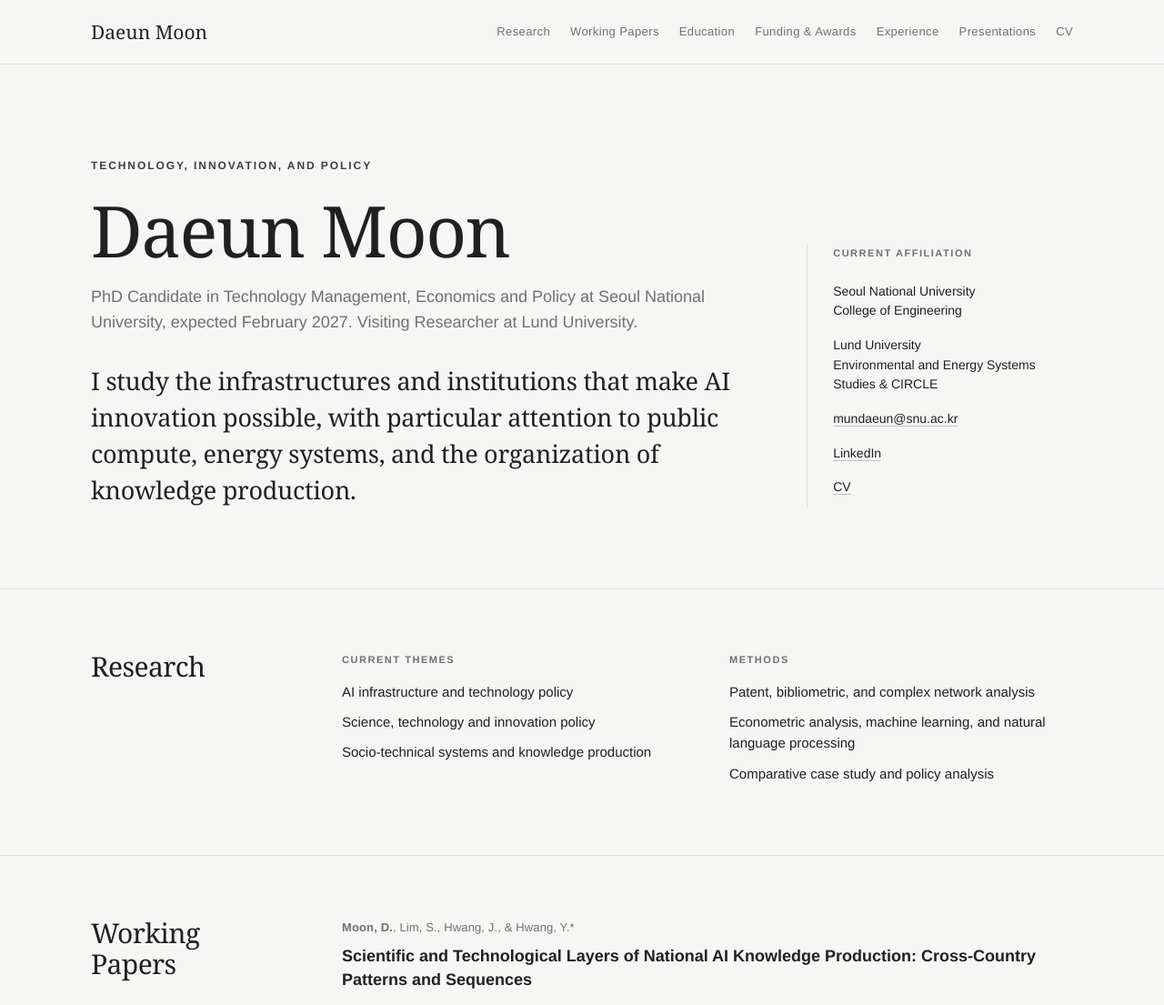
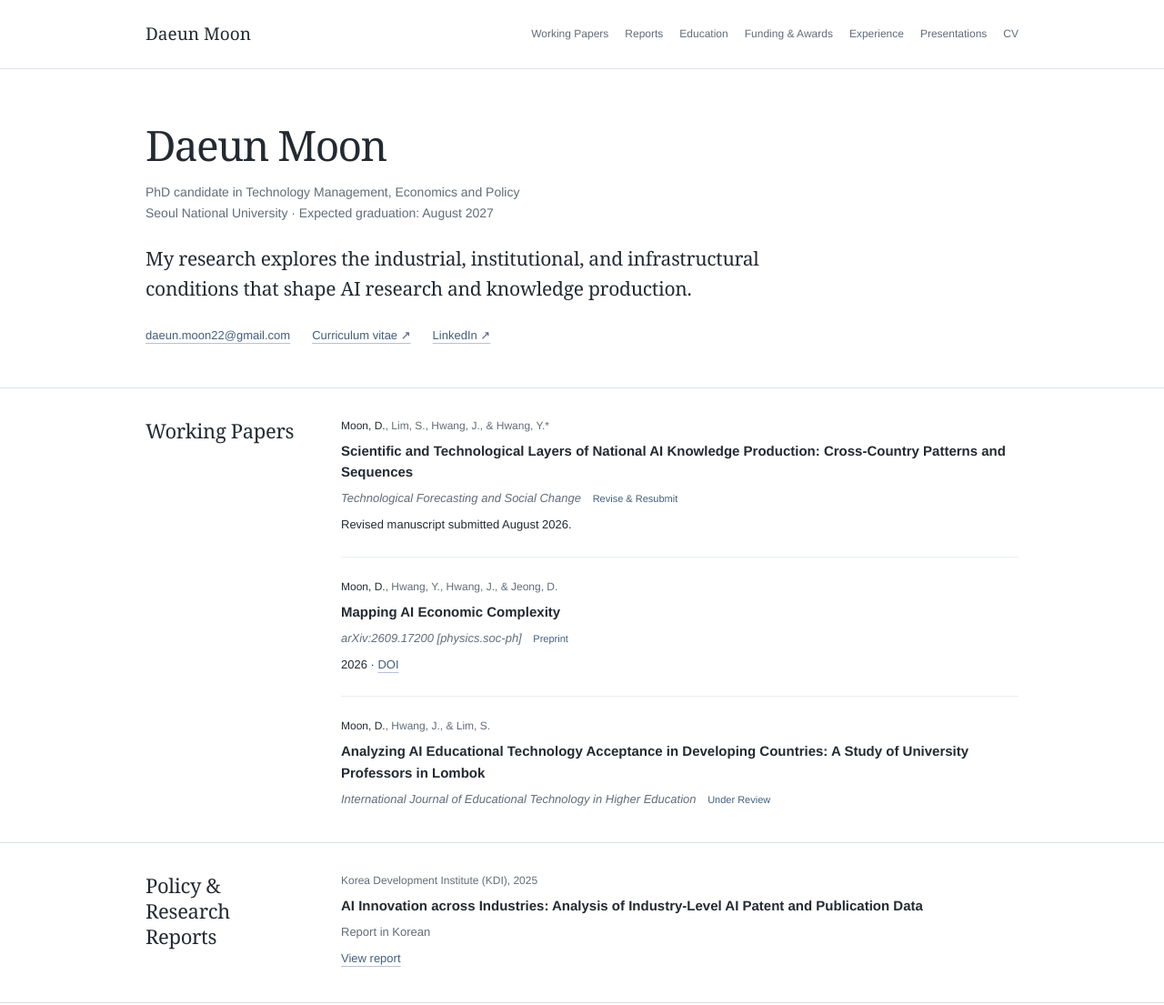
Before and after one commit to moon-daeun/moon-daeun.github.io, a plain HTML site: page index.html in a window 1280 px wide. Shown: the top 1105 px of the page at 91% size. Drawn offline with Linux system fonts and the light colour scheme.

Commit message:
Add files via upload

```diff
--- a/index.html
+++ b/index.html
@@ -3,282 +3,75 @@
 <head>
   <meta charset="utf-8" />
   <meta name="viewport" content="width=device-width, initial-scale=1" />
-  <meta name="description" content="Daeun Moon | Technology and innovation policy, AI infrastructure, socio-technical transitions, and innovation systems." />
+  <meta name="description" content="Daeun Moon | My research explores the industrial, institutional, and infrastructural conditions that shape AI research and knowledge production." />
   <title>Daeun Moon | Academic Website</title>
 
   <style>
-    :root {
-      --bg: #f6f6f5;
-      --paper: #ffffff;
-      --text: #202020;
-      --muted: #707070;
-      --line: #ddddda;
-      --accent: #3f3f3f;
-      --max: 1080px;
+    :root { --bg:#ffffff; --text:#242a32; --muted:#626c79; --line:#dce1e8; --accent:#435e7c; --max:960px; }
+    * { box-sizing:border-box; }
+    html { scroll-behavior:smooth; }
+    body { margin:0; background:var(--bg); color:var(--text); font-family:"Helvetica Neue",Arial,sans-serif; font-size:15px; line-height:1.65; -webkit-font-smoothing:antialiased; }
+    a { color:inherit; text-decoration:none; text-underline-offset:4px; overflow-wrap:anywhere; }
+    a:hover { color:var(--accent); text-decoration:underline; }
+    :focus-visible { outline:2px solid var(--accent); outline-offset:5px; }
+    .wrap { width:min(calc(100% - 64px),var(--max)); margin:auto; }
+    header { border-bottom:1px solid var(--line); }
+    .nav { display:flex; align-items:center; justify-content:space-between; gap:20px; padding:22px 0; }
+    .brand { font-family:Georgia,"Times New Roman",serif; font-size:19px; white-space:nowrap; }
+    nav { display:flex; flex-wrap:wrap; gap:8px 18px; font-size:12px; color:var(--muted); }
+    .hero { padding:58px 0 46px; }
+    h1,h2 { font-family:Georgia,"Times New Roman",serif; font-weight:400; }
+    h1 { margin:0 0 15px; font-size:46px; line-height:1.1; letter-spacing:-.035em; }
+    .role { margin:0; max-width:600px; color:var(--muted); font-size:14px; line-height:1.65; }
+    .intro { margin:22px 0 0; max-width:690px; font-family:Georgia,"Times New Roman",serif; font-size:21px; line-height:1.55; letter-spacing:-.012em; }
+    .contact-links { display:flex; flex-wrap:wrap; gap:10px 24px; margin-top:25px; font-size:13px; color:var(--accent); }
+    .contact-links a { text-decoration:underline; text-decoration-color:#b5c2d2; }
+    section { border-top:1px solid var(--line); padding:32px 0 36px; scroll-margin-top:24px; }
+    .section-grid { display:grid; grid-template-columns:175px minmax(0,1fr); gap:40px; align-items:start; }
+    h2 { margin:0; max-width:175px; font-size:22px; line-height:1.28; letter-spacing:-.015em; }
+    h3 { margin:0; font-size:15px; font-weight:600; line-height:1.55; }
+    p { margin:7px 0 0; }
+    .entry { margin:0 0 23px; padding:0 0 23px; border-bottom:1px solid #e9edf2; }
+    .entry:last-child { margin-bottom:0; padding-bottom:0; border-bottom:0; }
+    .meta { margin-bottom:6px; color:var(--muted); font-size:12px; line-height:1.6; }
+    .meta strong { color:var(--text); font-weight:500; }
+    .muted { color:var(--muted); }
+    .entry p,.timeline-row p { font-size:13px; line-height:1.7; }
+    .entry p a { color:var(--accent); text-decoration:underline; text-decoration-color:#b5c2d2; }
+    .status { display:inline-block; margin-left:9px; color:var(--accent); font-size:11px; font-weight:500; }
+    .timeline-row { display:grid; grid-template-columns:105px minmax(0,1fr); gap:20px; margin-bottom:22px; }
+    .timeline-row:last-child { margin-bottom:0; }
+    .date { color:var(--muted); font-size:12px; padding-top:2px; }
+    footer { padding:23px 0 34px; border-top:1px solid var(--line); color:var(--muted); font-size:11px; }
+    .skip-link { position:absolute; top:-80px; left:16px; padding:8px 14px; background:var(--bg); }
+    .skip-link:focus { top:8px; }
+    @media(max-width:850px) { .nav { align-items:flex-start; flex-direction:column; gap:12px; } }
+    @media(max-width:600px) {
+      .wrap { width:calc(100% - 40px); }
+      .nav { padding:18px 0; }
+      nav { gap:10px 16px; }
+      .hero { padding:36px 0 32px; }
+      h1 { font-size:36px; }
+      .intro { font-size:19px; margin-top:18px; }
+      .contact-links { gap:10px 20px; margin-top:20px; }
+      section { padding:26px 0 30px; }
+      .section-grid { grid-template-columns:1fr; gap:22px; }
+      h2 { max-width:none; font-size:21px; }
+      .timeline-row { grid-template-columns:1fr; gap:3px; }
     }
-
-    * { box-sizing: border-box; }
-
-    html { scroll-behavior: smooth; }
-
-    body {
-      margin: 0;
-      background: var(--bg);
-      color: var(--text);
-      font-family: "Helvetica Neue", Arial, sans-serif;
-      font-size: 16px;
-      line-height: 1.72;
-      -webkit-font-smoothing: antialiased;
-      text-rendering: optimizeLegibility;
-    }
-
-    a {
-      color: inherit;
-      text-decoration: none;
-      border-bottom: 1px solid rgba(63, 63, 63, .28);
-    }
-
-    a:hover {
-      color: var(--accent);
-      border-bottom-color: var(--accent);
-    }
-
-    .wrap {
-      width: min(calc(100% - 48px), var(--max));
-      margin: 0 auto;
-    }
-
-    header {
-      background: rgba(246, 246, 245, .96);
-      border-bottom: 1px solid var(--line);
-      position: sticky;
-      top: 0;
-      z-index: 10;
-      backdrop-filter: blur(8px);
-    }
-
-    .nav {
-      min-height: 70px;
-      display: flex;
-      align-items: center;
-      justify-content: space-between;
-      gap: 28px;
-    }
-
-    .brand {
-      font-family: Georgia, "Times New Roman", serif;
-      font-size: 21px;
-      color: var(--text);
-      border-bottom: 0;
-    }
-
-    nav {
-      display: flex;
-      flex-wrap: wrap;
-      gap: 22px;
-      font-size: 13px;
-      letter-spacing: .03em;
-    }
-
-    nav a {
-      color: var(--muted);
-      border-bottom: 0;
-    }
-
-    nav a:hover { color: var(--text); }
-
-    .hero {
-      min-height: 72vh;
-      padding: 96px 0 88px;
-      display: grid;
-      grid-template-columns: minmax(0, 1.7fr) minmax(270px, .7fr);
-      gap: 76px;
-      align-items: end;
-    }
-
-    .eyebrow {
-      margin-bottom: 22px;
-      color: var(--accent);
-      font-size: 12px;
-      font-weight: 700;
-      letter-spacing: .16em;
-      text-transform: uppercase;
-    }
-
-    h1, h2 {
-      font-family: Georgia, "Times New Roman", serif;
-      font-weight: 400;
-      letter-spacing: -.02em;
-    }
-
-    h1 {
-      margin: 0 0 22px;
-      font-size: clamp(48px, 7vw, 78px);
-      line-height: .98;
-    }
-
-    .role {
-      max-width: 760px;
-      margin: 0 0 30px;
-      color: var(--muted);
-      font-size: 18px;
-      line-height: 1.55;
-    }
-
-    .intro {
-      max-width: 760px;
-      margin: 0;
-      font-family: Georgia, "Times New Roman", serif;
-      font-size: clamp(20px, 2.3vw, 27px);
-      line-height: 1.48;
-      letter-spacing: -.01em;
-    }
-
-    .contact-card {
-      padding: 0 0 4px 28px;
-      border-left: 1px solid var(--line);
-      background: transparent;
-    }
-
-    .contact-card strong {
-      display: block;
-      margin-bottom: 14px;
-      color: var(--muted);
-      font-size: 11px;
-      letter-spacing: .14em;
-      text-transform: uppercase;
-    }
-
-    .contact-row {
-      padding: 8px 0;
-      border: 0;
-      font-size: 14px;
-      line-height: 1.55;
-    }
-
-    section {
-      padding: 68px 0;
-      border-top: 1px solid var(--line);
-    }
-
-    .section-grid {
-      display: grid;
-      grid-template-columns: 220px 1fr;
-      gap: 56px;
-      align-items: start;
-    }
-
-    h2 {
-      margin: 0;
-      font-size: 30px;
-      line-height: 1.15;
-    }
-
-    h3 {
-      margin: 0 0 6px;
-      font-size: 18px;
-      font-weight: 600;
-      line-height: 1.42;
-    }
-
-    .muted { color: var(--muted); }
-
-    .research-lines {
-      display: grid;
-      grid-template-columns: 1fr 1fr;
-      gap: 34px 48px;
-    }
-
-    .research-group .label {
-      display: block;
-      margin-bottom: 14px;
-      color: var(--muted);
-      font-size: 11px;
-      font-weight: 700;
-      letter-spacing: .14em;
-      text-transform: uppercase;
-    }
-
-    .research-group p {
-      margin: 0 0 10px;
-      font-size: 15px;
-      line-height: 1.55;
-    }
-
-    .entry {
-      margin: 0 0 30px;
-      padding: 0 0 30px;
-      border-bottom: 1px solid #dfdbd3;
-    }
-
-    .entry:last-child {
-      margin-bottom: 0;
-      padding-bottom: 0;
-      border-bottom: 0;
-    }
-
-    .meta {
-      margin-bottom: 8px;
-      color: var(--muted);
-      font-size: 13px;
-      letter-spacing: .01em;
-    }
-
-    .status {
-      display: inline;
-      margin-left: 6px;
-      padding: 0;
-      border: 0;
-      background: transparent;
-      color: var(--accent);
-      font-size: 12px;
-      font-weight: 700;
-      letter-spacing: .04em;
-      text-transform: uppercase;
-    }
-
-    .date {
-      color: var(--muted);
-      font-size: 13px;
-      white-space: nowrap;
-    }
-
-    .timeline-row {
-      display: grid;
-      grid-template-columns: 130px 1fr;
-      gap: 24px;
-      margin-bottom: 26px;
-    }
-
-    .timeline-row:last-child { margin-bottom: 0; }
-
-    footer {
-      padding: 34px 0 50px;
-      border-top: 1px solid var(--line);
-      color: var(--muted);
-      font-size: 13px;
-    }
-
-    @media (max-width: 760px) {
-      header { position: static; }
-      .nav { align-items: flex-start; flex-direction: column; padding: 18px 0; gap: 12px; }
-      nav { gap: 12px 18px; }
-      .hero { min-height: auto; grid-template-columns: 1fr; gap: 44px; padding: 64px 0 56px; }
-      .contact-card { padding: 22px 0 0; border-left: 0; border-top: 1px solid var(--line); }
-      .section-grid { grid-template-columns: 1fr; gap: 28px; }
-      .research-lines { grid-template-columns: 1fr; gap: 26px; }
-      .timeline-row { grid-template-columns: 1fr; gap: 3px; }
-    }
+    @media(prefers-reduced-motion:reduce) { html { scroll-behavior:auto; } }
+    @media print { header,.skip-link { display:none; } body { background:white; } .hero { padding-top:0; } .wrap { width:100%; } .entry,.timeline-row { break-inside:avoid; } }
   </style>
 </head>
 
 <body>
+  <a class="skip-link" href="#top">Skip to content</a>
   <header>
     <div class="wrap nav">
       <a class="brand" href="#top">Daeun Moon</a>
       <nav aria-label="Main navigation">
-        <a href="#research">Research</a>
         <a href="#working-papers">Working Papers</a>
+        <a href="#outputs">Reports</a>
         <a href="#education">Education</a>
         <a href="#funding">Funding &amp; Awards</a>
         <a href="#experience">Experience</a>
@@ -291,61 +84,22 @@
   <main id="top">
     <div class="wrap hero">
       <div>
-        <div class="eyebrow">Technology, innovation, and policy</div>
         <h1>Daeun Moon</h1>
         <p class="role">
-          PhD Candidate in Technology Management, Economics and Policy at Seoul National University,
-          expected February 2027. Visiting Researcher at Lund University.
+          PhD candidate in Technology Management, Economics and Policy<br />
+          Seoul National University · Expected graduation: August 2027
         </p>
         <p class="intro">
-          I study the infrastructures and institutions that make AI innovation possible,
-          with particular attention to public compute, energy systems, and the organization
-          of knowledge production.
+          My research explores the industrial, institutional, and infrastructural conditions that shape AI research and knowledge production.
         </p>
+        <div class="contact-links" id="contact" aria-label="Contact and profile links">
+          <a href="mailto:daeun.moon22@gmail.com">daeun.moon22@gmail.com</a>
+          <a href="CV_DaeunMoon.pdf" target="_blank" rel="noopener">Curriculum vitae ↗</a>
+          <a href="https://www.linkedin.com/in/moon-daeun" target="_blank" rel="noopener">LinkedIn ↗</a>
+        </div>
       </div>
 
-      <aside class="contact-card" id="contact">
-        <strong>Current affiliation</strong>
-        <div class="contact-row">
-          Seoul National University<br />
-          College of Engineering
-        </div>
-        <div class="contact-row">
-          Lund University<br />
-          Environmental and Energy Systems Studies &amp; CIRCLE
-        </div>
-        <div class="contact-row">
-          <a href="mailto:mundaeun@snu.ac.kr">mundaeun@snu.ac.kr</a>
-        </div>
-        <div class="contact-row">
-          <a href="https://www.linkedin.com/in/moon-daeun" target="_blank" rel="noopener">LinkedIn</a>
-        </div>
-        <div class="contact-row">
-          <a href="CV_DaeunMoon.pdf" target="_blank" rel="noopener">CV</a>
-        </div>
-      </aside>
     </div>
-
-    <section id="research">
-      <div class="wrap section-grid">
-        <h2>Research</h2>
-        <div class="research-lines">
-          <div class="research-group">
-            <span class="label">Current themes</span>
-            <p>AI infrastructure and technology policy</p>
-            <p>Science, technology and innovation policy</p>
-            <p>Socio-technical systems and knowledge production</p>
-          </div>
-
-          <div class="research-group">
-            <span class="label">Methods</span>
-            <p>Patent, bibliometric, and complex network analysis</p>
-            <p>Econometric analysis, machine learning, and natural language processing</p>
-            <p>Comparative case study and policy analysis</p>
-          </div>
-        </div>
-      </div>
-    </section>
 
     <section id="working-papers">
       <div class="wrap section-grid">
@@ -358,7 +112,7 @@
               <em>Technological Forecasting and Social Change</em>
               <span class="status">Revise &amp; Resubmit</span>
             </p>
-            <p>Revise and resubmit; revised manuscript submitted August 2026.</p>
+            <p>Revised manuscript submitted August 2026.</p>
           </article>
 
           <article class="entry">
@@ -390,17 +144,35 @@
       </div>
     </section>
 
+    <section id="outputs">
+      <div class="wrap section-grid">
+        <h2>Policy &amp; Research Reports</h2>
+        <div>
+          <article class="entry">
+            <div class="meta">Korea Development Institute (KDI), 2025</div>
+            <h3>AI Innovation across Industries: Analysis of Industry-Level AI Patent and Publication Data</h3>
+            <p class="muted">Report in Korean</p>
+            <p>
+              <a href="https://www.kdi.re.kr/research/reportEtcView?pub_no=18811" target="_blank" rel="noopener">
+                View report
+              </a>
+            </p>
+          </article>
+        </div>
+      </div>
+    </section>
+
     <section id="education">
       <div class="wrap section-grid">
         <h2>Education</h2>
         <div>
           <article class="entry">
-            <div class="meta">2024–Present · Expected February 2027</div>
+            <div class="meta">2024–Present · Expected August 2027</div>
             <h3>PhD in Technology Management, Economics and Policy</h3>
             <p>
               Seoul National University, South Korea<br />
               <em>Integrated Major of Smart City Global Convergence</em><br />
-              <strong>Dissertation:</strong> <em>Governing the Infrastructure of AI Innovation: Public Compute, Energy Systems, and Knowledge Production in Europe</em><br />
+              <strong>Dissertation:</strong> <em>Enabling AI: Production, Computing Infrastructure, and Knowledge</em><br />
               <strong>Supervisor:</strong> Prof. Junseok Hwang
             </p>
           </article>
@@ -423,23 +195,6 @@
       </div>
     </section>
 
-    <section id="outputs">
-      <div class="wrap section-grid">
-        <h2>Policy &amp; Research Reports</h2>
-        <div>
-          <article class="entry">
-            <div class="meta">Korea Development Institute (KDI), 2025</div>
-            <h3>AI Innovation across Industries: Analysis of Industry-Level AI Patent and Publication Data</h3>
-            <p class="muted">Korea Development Institute (KDI), 2025 · Report in Korean</p>
-            <p>
-              <a href="https://www.kdi.re.kr/research/reportEtcView?pub_no=18811" target="_blank" rel="noopener">
-                View report
-              </a>
-            </p>
-          </article>
-        </div>
-      </div>
-    </section>
 
     <section id="funding">
       <div class="wrap section-grid">
@@ -482,7 +237,7 @@
 
     <section id="experience">
       <div class="wrap section-grid">
-        <h2>Research Experience</h2>
+        <h2>Selected Research Experience</h2>
         <div>
           <div class="timeline-row">
             <div class="date">May–Oct 2026</div>
@@ -519,13 +274,6 @@
             </div>
           </div>
 
-          <div class="timeline-row">
-            <div class="date">2023</div>
-            <div>
-              <h3>Research Assistant, Samsung Global Research</h3>
-              <p class="muted">Proprietary research under NDA.</p>
-            </div>
-          </div>
         </div>
       </div>
     </section>
@@ -562,26 +310,11 @@
       </div>
     </section>
 
-    <section id="background">
-      <div class="wrap section-grid">
-        <h2>Professional Background</h2>
-        <div>
-          <article class="entry">
-            <div class="meta">2017–2022</div>
-            <h3>Engineering Project Manager / Research Engineer</h3>
-            <p>
-              DMS Engineering &amp; Solaria Engineering<br />
-              Managed solar PV projects across Korea, China, and the United States.
-            </p>
-          </article>
-        </div>
-      </div>
-    </section>
   </main>
 
   <footer>
     <div class="wrap">
-      © 2026 Daeun Moon. Last updated September 2026.
+      © 2026 Daeun Moon. Last updated November 2026.
     </div>
   </footer>
 </body>
```
